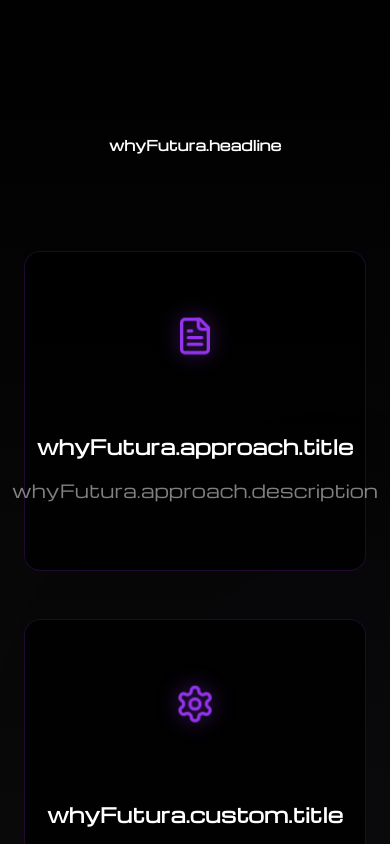
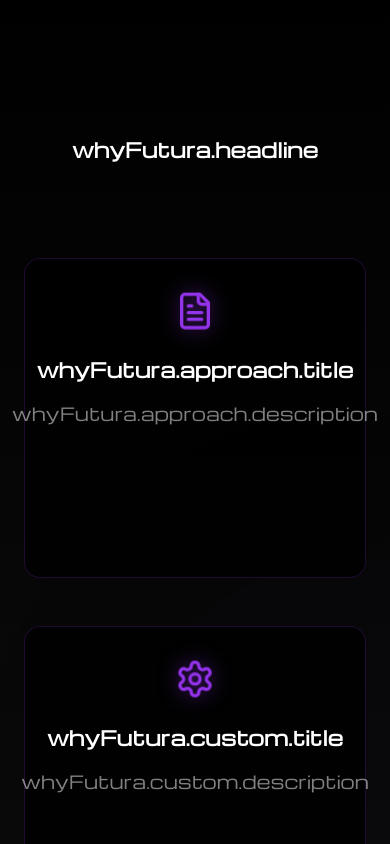
Before and after one commit to clippyt03/futura, a React (Vite) app: page / in a window 390 px wide. Shown: the part 5700-6544 px from the top of the page. Built offline with nearby package versions, Linux system fonts and the light colour scheme; the HTML template or start-up script is replaced by a standard one.

Commit message:
Updated WhyFutura.tsx

```diff
--- a/src/components/WhyFutura.tsx
+++ b/src/components/WhyFutura.tsx
@@ -73,8 +73,8 @@ const WhyFutura = () => {
         <div className="max-w-6xl mx-auto px-6 sm:px-8 relative z-10">
           {/* Header */}
           <SectionTransition delay={0.2}>
-            <div className="text-center max-w-3xl mx-auto mb-24 md:mb-32 px-2 sm:px-6">
-              <h2 className="font-michroma text-xs sm:text-2xl md:text-5xl lg:text-6xl font-bold mb-8 leading-tight break-words" style={{ color: '#ffffff', wordWrap: 'break-word', overflowWrap: 'break-word' }}>
+            <div className="text-center max-w-3xl mx-auto mb-24 md:mb-32 px-0">
+              <h2 className="font-michroma text-[clamp(1.25rem,5vw,3.75rem)] md:text-5xl lg:text-6xl font-bold mb-8 leading-tight" style={{ color: '#ffffff' }}>
                 {t('whyFutura.headline')}
               </h2>
             </div>
@@ -94,20 +94,19 @@ const WhyFutura = () => {
                 className="group flex flex-col items-center text-center w-full max-w-sm mx-auto min-h-[320px] p-8 rounded-2xl bg-black/20 backdrop-blur-sm border border-purple-500/20 hover:border-purple-500/50 transition-all duration-300"
                 variants={cardVariants}
               >
-                {/* Icon */}
-                <div className="flex justify-center items-center w-full mt-8 mb-auto">
+                {/* Icon at top center */}
+                <div className="flex justify-center items-center w-full mb-6">
                   <benefit.icon
                     size={40}
-                    className="text-purple-500 group-hover:text-purple-400 transition-colors duration-300 mx-auto"
+                    className="text-purple-500 group-hover:text-purple-400 transition-colors duration-300"
                     style={{
-                      display: 'block',
                       filter: 'drop-shadow(0 0 10px rgba(147,51,234,0.6))'
                     }}
                   />
                 </div>
 
-                {/* Content */}
-                <div className="mb-8">
+                {/* Content below icon */}
+                <div className="flex-1 flex flex-col justify-start">
                   {/* Title */}
                   <h3 className="font-michroma text-xl md:text-2xl font-bold text-white mb-4">
                     {benefit.title}
```
